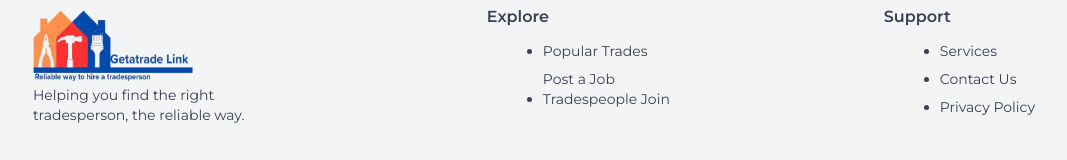
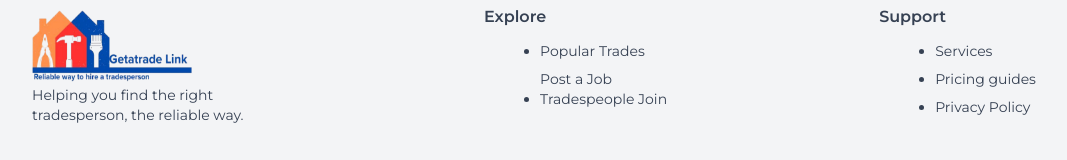
Before and after one commit to UwaoEvan/getatrade, a Next.js app: page /post-a-job in a window 1280 px wide. Shown: the part 1221-1381 px from the top of the page, without its empty margins (106-1173 px from the left). Built offline with nearby package versions, Linux system fonts and the light colour scheme; no server answers.

Commit message:
updated the footer navigation

```diff
--- a/app/components/Footer.tsx
+++ b/app/components/Footer.tsx
@@ -50,7 +50,7 @@ export default function Footer() {
             </li>
             <li>
               <Link href="/pricing-guides" className="hover:underline">
-                Contact Us
+                Pricing guides
               </Link>
             </li>
             <li>
```
